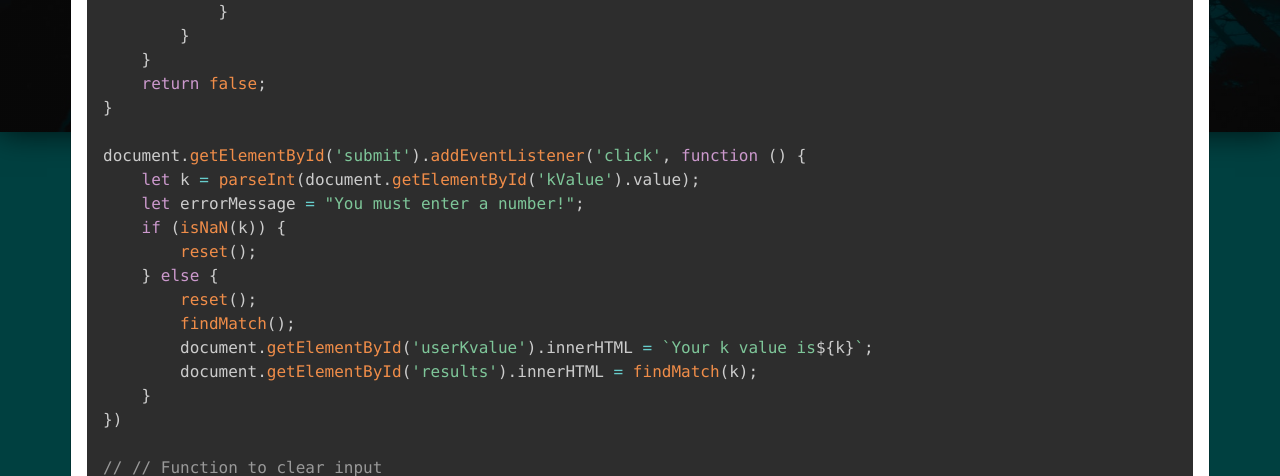
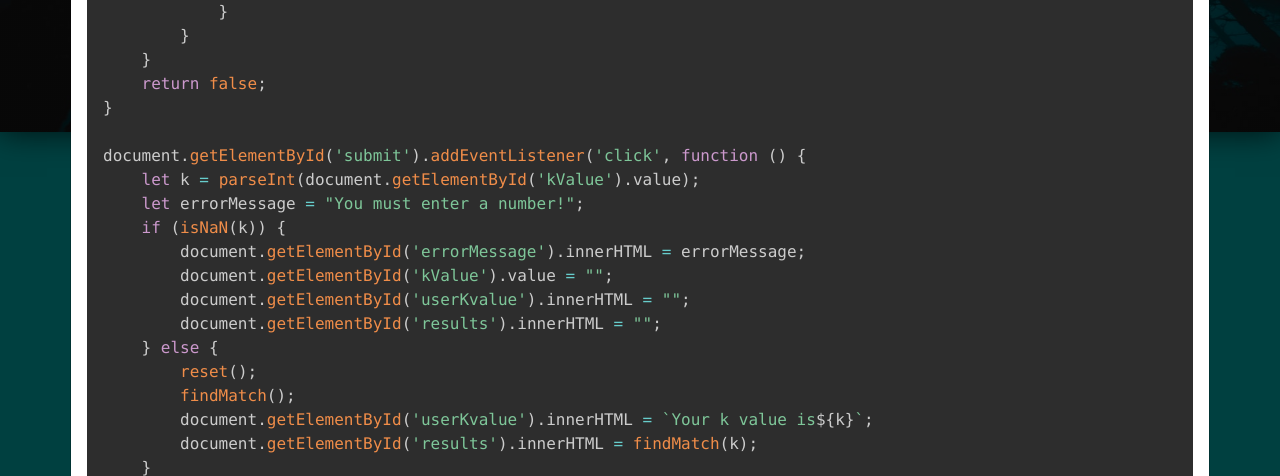
Before and after one commit to cmkit15/sumofallfears, a plain HTML site: page code.html in a window 1280 px wide. Both pictures are taken after a click on the button "Code". Shown: the part 324-800 px from the top of the page. Drawn offline with nearby package versions, Linux system fonts and the light colour scheme.

Commit message:
Updates to code.html
Updated code snippet.

```diff
--- a/code.html
+++ b/code.html
@@ -88,7 +88,10 @@ document.getElementById('submit').addEventListener('click', function () {
     let k = parseInt(document.getElementById('kValue').value);
     let errorMessage = "You must enter a number!";
     if (isNaN(k)) {
-        reset();
+        document.getElementById('errorMessage').innerHTML = errorMessage;
+        document.getElementById('kValue').value = "";
+        document.getElementById('userKvalue').innerHTML = "";
+        document.getElementById('results').innerHTML = "";
     } else {
         reset();
         findMatch();
```
